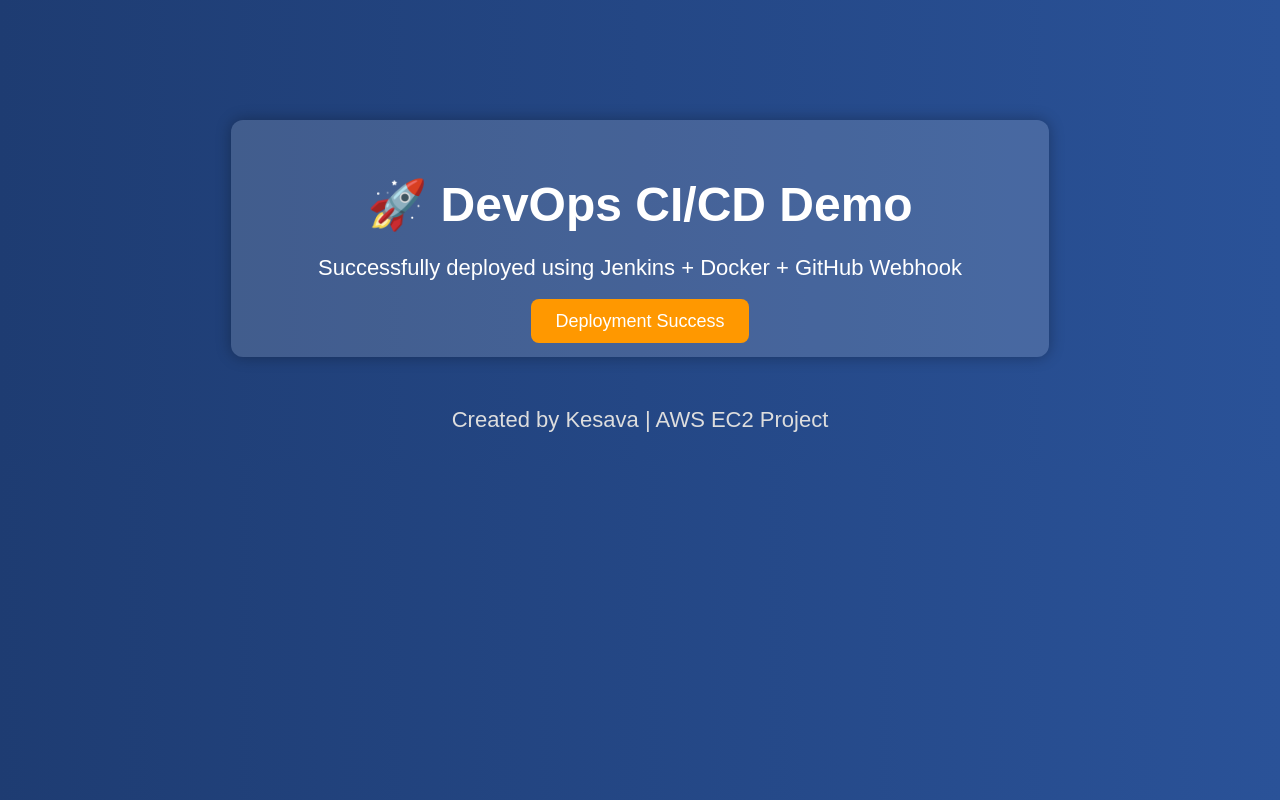
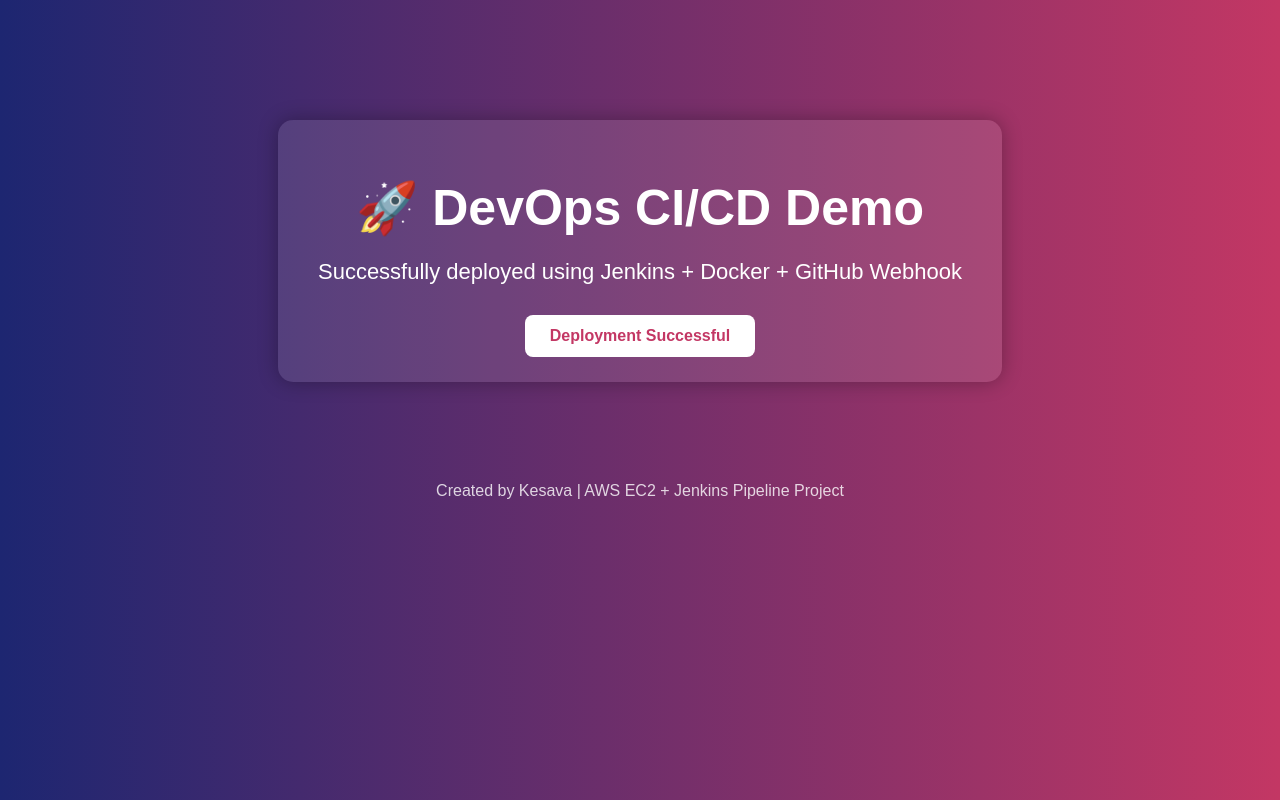
Before and after one commit to Kesava0662/demo-jenkins, a plain HTML site: page index.html in a window 1280 px wide. Drawn offline with Linux system fonts and the light colour scheme.

Commit message:
Update index.html

```diff
--- a/index.html
+++ b/index.html
@@ -9,7 +9,7 @@
             margin: 0;
             padding: 0;
             font-family: Arial, sans-serif;
-            background: linear-gradient(to right, #1e3c72, #2a5298);
+            background: linear-gradient(to right, #1d2671, #c33764);
             color: white;
             text-align: center;
         }
@@ -19,8 +19,8 @@
         }
 
         h1 {
-            font-size: 48px;
-            margin-bottom: 20px;
+            font-size: 50px;
+            margin-bottom: 10px;
         }
 
         p {
@@ -29,45 +29,48 @@
         }
 
         .box {
-            background: rgba(255,255,255,0.15);
-            padding: 25px;
-            width: 60%;
-            margin: auto;
-            border-radius: 12px;
-            box-shadow: 0px 0px 15px rgba(0,0,0,0.3);
+            display: inline-block;
+            padding: 25px 40px;
+            background: rgba(255,255,255,0.1);
+            border-radius: 15px;
+            box-shadow: 0 0 20px rgba(0,0,0,0.3);
         }
 
         .footer {
-            margin-top: 50px;
+            margin-top: 100px;
             font-size: 16px;
-            color: #ddd;
+            opacity: 0.8;
         }
 
-        .btn {
-            background: #ff9800;
-            color: white;
-            padding: 12px 24px;
+        .button {
+            display: inline-block;
+            padding: 12px 25px;
+            background: white;
+            color: #c33764;
             text-decoration: none;
             border-radius: 8px;
-            font-size: 18px;
+            font-weight: bold;
+            transition: 0.3s;
         }
 
-        .btn:hover {
-            background: #e68900;
+        .button:hover {
+            background: #f1f1f1;
         }
     </style>
 </head>
 <body>
+
     <div class="container">
         <div class="box">
             <h1>🚀 DevOps CI/CD Demo</h1>
             <p>Successfully deployed using Jenkins + Docker + GitHub Webhook</p>
-            <a href="#" class="btn">Deployment Success</a>
-        </div>
-
-        <div class="footer">
-            <p>Created by Kesava | AWS EC2 Project</p>
+            <a href="#" class="button">Deployment Successful</a>
         </div>
     </div>
+
+    <div class="footer">
+        Created by Kesava | AWS EC2 + Jenkins Pipeline Project
+    </div>
+
 </body>
 </html>
```
